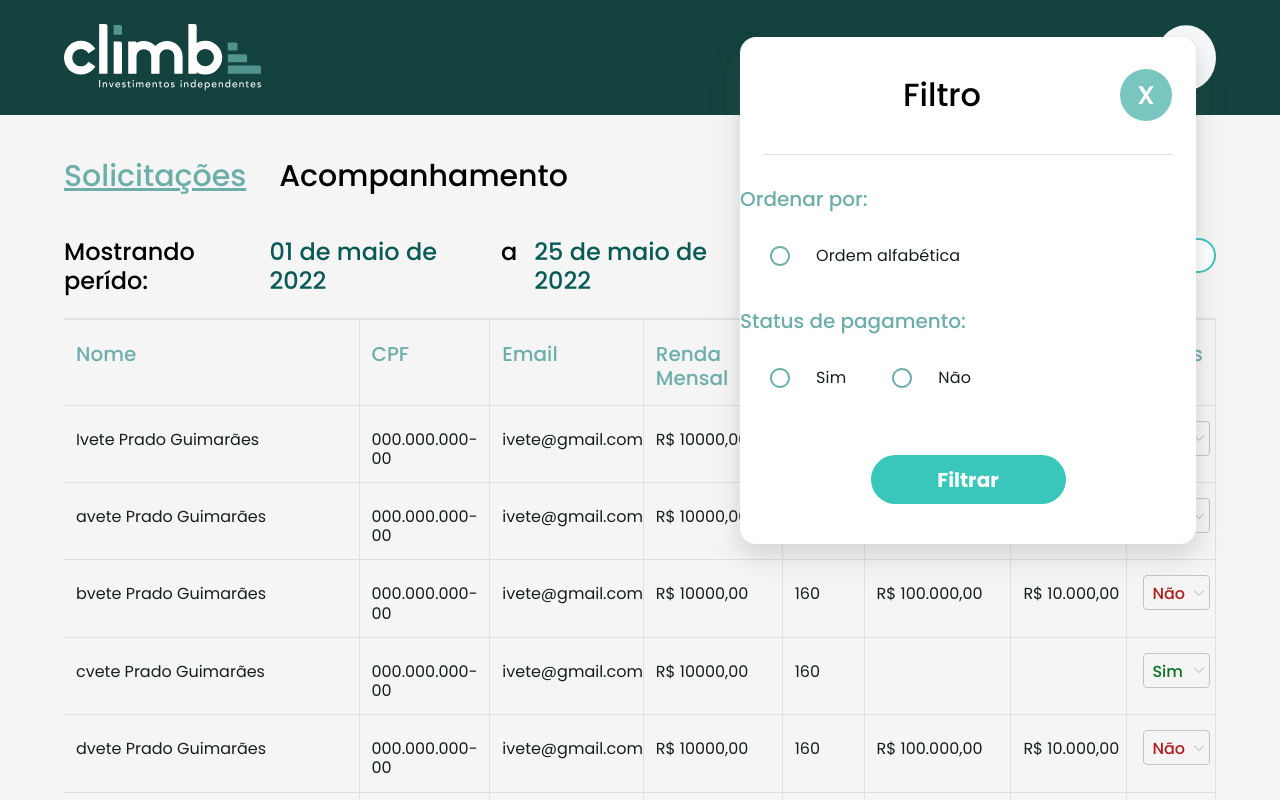
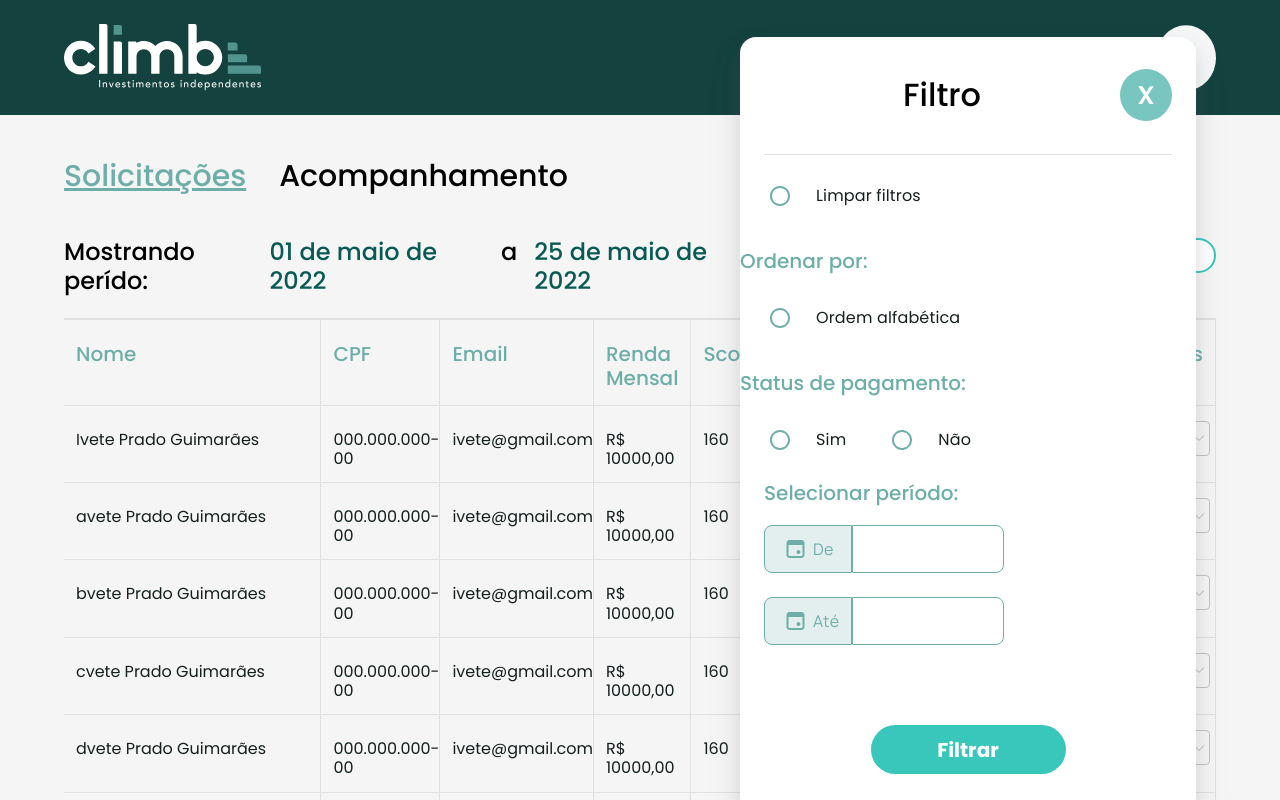
Before and after one commit to feliipedev/climb-dashboard-frontend, a React (Create React App) app: page /solicitacoes in a window 1280 px wide. Both pictures are taken after a click on the button "Filtro". Shown: the top 800 px of the page. Built offline with nearby package versions, Linux system fonts and the light colour scheme.

Commit message:
ajustes no checkbox de ordem alfabetica + refatoração do código + adicionando novos campos e filtro de data na tela de solicitações

```diff
--- a/src/pages/Requests/Requests.tsx
+++ b/src/pages/Requests/Requests.tsx
@@ -14,6 +14,10 @@ import Radio from "@material-ui/core/Radio";
 import RadioGroup from "@material-ui/core/RadioGroup";
 import FormControlLabel from "@material-ui/core/FormControlLabel";
 import FormControl from "@material-ui/core/FormControl";
+import moment from "moment";
+import CalendarIcon from "../../assets/icons/calendar.svg";
+import FilterComponent from "../../components/Filter/Filter";
+
 export interface Loan {
   name: string;
   cpf: string;
@@ -22,17 +26,20 @@ export interface Loan {
   score: string;
   emprestimo: string;
   valorParcela: string;
+  datPag: string;
   status: "Sim" | "Não";
 }
 
 const Requests = (): JSX.Element => {
   const navigate = useNavigate();
   const [openModalFilter, setOpenModalFilter] = useState<boolean>(false);
-  const [select, setSelect] = useState<"Sim" | "Não" | "Order">();
+  const [select, setSelect] = useState<"Sim" | "Não" | "Order" | "Clear">();
   const [pg, setPg] = useState<number>(0);
   const [pp, setPp] = useState<number>(8);
   const [search, setSearch] = useState<string>("");
   const [openModalDetails, setOpenModalDetails] = useState<boolean>(false);
+  const [dateInitial, setDateInitial] = useState<Date>();
+  const [dateEnd, setDateEnd] = useState<Date>();
   const [titleTable, setTitleTable] = useState<string[]>([
     "Nome",
     "CPF",
@@ -41,6 +48,7 @@ const Requests = (): JSX.Element => {
     "Score",
     "Empréstimo",
     "V. Parcela",
+    "Data Pag",
     "Status",
   ]);
   const [bodyTable, setBodyTable] = useState<Loan[]>([
@@ -52,6 +60,7 @@ const Requests = (): JSX.Element => {
       score: "160",
       emprestimo: "R$ 100.000,00",
       valorParcela: "R$ 10.000,00",
+      datPag: "28/11/2022",
       status: "Não",
     },
     {
@@ -62,6 +71,7 @@ const Requests = (): JSX.Element => {
       score: "160",
       emprestimo: "",
       valorParcela: "",
+      datPag: "28/10/2022",
       status: "Sim",
     },
     {
@@ -72,6 +82,7 @@ const Requests = (): JSX.Element => {
       score: "160",
       emprestimo: "R$ 100.000,00",
       valorParcela: "R$ 10.000,00",
+      datPag: "28/09/2022",
       status: "Não",
     },
     {
@@ -82,6 +93,7 @@ const Requests = (): JSX.Element => {
       score: "160",
       emprestimo: "",
       valorParcela: "",
+      datPag: "28/08/2022",
       status: "Sim",
     },
     {
@@ -92,6 +104,7 @@ const Requests = (): JSX.Element => {
       score: "160",
       emprestimo: "R$ 100.000,00",
       valorParcela: "R$ 10.000,00",
+      datPag: "28/07/2022",
       status: "Não",
     },
     {
@@ -102,6 +115,7 @@ const Requests = (): JSX.Element => {
       score: "160",
       emprestimo: "",
       valorParcela: "",
+      datPag: "28/06/2022",
       status: "Sim",
     },
     {
@@ -112,6 +126,7 @@ const Requests = (): JSX.Element => {
       score: "160",
       emprestimo: "R$ 100.000,00",
       valorParcela: "R$ 10.000,00",
+      datPag: "28/05/2022",
       status: "Não",
     },
     {
@@ -122,6 +137,7 @@ const Requests = (): JSX.Element => {
       score: "160",
       emprestimo: "",
       valorParcela: "",
+      datPag: "28/04/2022",
       status: "Sim",
     },
     {
@@ -132,6 +148,7 @@ const Requests = (): JSX.Element => {
       score: "160",
       emprestimo: "R$ 100.000,00",
       valorParcela: "R$ 10.000,00",
+      datPag: "28/03/2022",
       status: "Não",
     },
     {
@@ -142,6 +159,7 @@ const Requests = (): JSX.Element => {
       score: "160",
       emprestimo: "",
       valorParcela: "",
+      datPag: "28/02/2022",
       status: "Sim",
     },
   ]);
@@ -162,9 +180,33 @@ const Requests = (): JSX.Element => {
       setBodyTable(bodyTableAux.filter((item) => item.status === "Não"));
       setOpenModalFilter(false);
     }
-
     if (select === "Sim") {
       setBodyTable(bodyTableAux.filter((item) => item.status === "Sim"));
+      setOpenModalFilter(false);
+    }
+    if (select === "Clear") {
+      setDateInitial(undefined)
+      setDateEnd(undefined)
+      setOpenModalFilter(false);
+      return setBodyTable(bodyTableAux);
+    }
+    if (dateInitial && dateEnd) {
+      var dia = String(dateInitial.getDate()).padStart(2, "0");
+      var mes = String(dateInitial.getMonth() + 1).padStart(2, "0");
+      var ano = dateInitial.getFullYear();
+      const dataI = dia + "/" + mes + "/" + ano;
+      var diaTwo = String(dateEnd.getDate()).padStart(2, "0");
+      var mesTwo = String(dateEnd.getMonth() + 1).padStart(2, "0");
+      var anoTwo = dateEnd.getFullYear();
+      const dataTwo = diaTwo + "/" + mesTwo + "/" + anoTwo;
+      setBodyTable(
+        bodyTableAux.filter((item) => {
+          let date1 = moment(item.datPag, "DD/MM/YYYY").format("YYYYMMDD");
+          let date2 = moment(dataI, "DD/MM/YYYY").format("YYYYMMDD");
+          let date3 = moment(dataTwo, "DD/MM/YYYY").format("YYYYMMDD");
+          return moment(date2).isBefore(date1) && moment(date3).isAfter(date1);
+        })
+      );
       setOpenModalFilter(false);
     }
   };
@@ -180,6 +222,22 @@ const Requests = (): JSX.Element => {
       setBodyTable(bodyTableAux);
     }
   }, [search]);
+
+  const handleFilterDate = (ultimateDate: number) => {
+    var dataUltimateDays = new Date();
+    dataUltimateDays.setDate(dataUltimateDays.getDate() - ultimateDate);
+    var dia = String(dataUltimateDays.getDate()).padStart(2, "0");
+    var mes = String(dataUltimateDays.getMonth() + 1).padStart(2, "0");
+    var ano = dataUltimateDays.getFullYear();
+    const dataAtual = dia + "/" + mes + "/" + ano;
+    setBodyTable(
+      bodyTable.filter((item) => {
+        let date1 = moment(item.datPag, "DD/MM/YYYY").format("YYYYMMDD");
+        let date2 = moment(dataAtual, "DD/MM/YYYY").format("YYYYMMDD");
+        return moment(date1).isAfter(date2);
+      })
+    );
+  };
 
   const pages: number = Math.ceil(bodyTable ? bodyTable.length / pp : 0);
   const startIndex = pg * pp;
@@ -229,6 +287,12 @@ const Requests = (): JSX.Element => {
                   name="row-radio-buttons-group"
                 >
                   <BodyFilter>
+                    <FormControlLabel
+                      value="clear"
+                      control={<Radio />}
+                      label="Limpar filtros"
+                      onChange={() => setSelect("Clear")}
+                    />
                     <p>Ordenar por:</p>
                     <FormControlLabel
                       value="order"
@@ -254,6 +318,29 @@ const Requests = (): JSX.Element => {
                   </BodyFilter>
                 </RadioGroup>
               </FormControl>
+              <SelectDate>
+                <P>Selecionar período:</P>
+                <FlexContainer>
+                  <CalendarDate>
+                    <img src={CalendarIcon} alt="calendario" />
+                    <span>De</span>
+                  </CalendarDate>
+                  <FilterComponent
+                    date={dateInitial as Date}
+                    setDate={setDateInitial}
+                  />
+                </FlexContainer>
+                <FlexContainer>
+                  <CalendarDate>
+                    <img src={CalendarIcon} alt="calendario" />
+                    <span>Até</span>
+                  </CalendarDate>
+                  <FilterComponent
+                    date={dateEnd as Date}
+                    setDate={setDateEnd}
+                  />
+                </FlexContainer>
+              </SelectDate>
               <FilterButtonStyled>
                 <ButtonFilterModal onClick={() => handleFilter()}>
                   Filtrar
@@ -283,6 +370,7 @@ const Requests = (): JSX.Element => {
                 <td>{body.score}</td>
                 <td>{body.emprestimo}</td>
                 <td>{body.valorParcela}</td>
+                <td>{body.datPag}</td>
                 <td>
                   {" "}
                   <SelectModal status={body.status} />
@@ -301,11 +389,19 @@ const Requests = (): JSX.Element => {
           />
         </PaginationStyled>
         <ShowTickets>
-          <p>Mostrar boletos:</p>
-          <ButtonTicket>Últimos 7 dias</ButtonTicket>
-          <ButtonTicket>Últimos 30 dias</ButtonTicket>
-          <ButtonTicket>Últimos 3 meses</ButtonTicket>
-          <ButtonTicket>Últimos 6 meses</ButtonTicket>
+          <p>Acompanhamento:</p>
+          <ButtonTicket onClick={() => handleFilterDate(7)}>
+            Últimos 7 dias
+          </ButtonTicket>
+          <ButtonTicket onClick={() => handleFilterDate(30)}>
+            Últimos 30 dias
+          </ButtonTicket>
+          <ButtonTicket onClick={() => handleFilterDate(90)}>
+            Últimos 3 meses
+          </ButtonTicket>
+          <ButtonTicket onClick={() => handleFilterDate(180)}>
+            Últimos 6 meses
+          </ButtonTicket>
           <ButtonTicket>Escolher período</ButtonTicket>
         </ShowTickets>
         <CircularStyled>
@@ -403,6 +499,7 @@ const DateTitle = styled.p`
 const InputSearch = styled.input`
   border: none;
   border-bottom: 2px solid #39c6bb;
+  background: #F5F5F5;
   max-width: 272px;
   width: 100%;
   padding-left: 12px;
@@ -530,6 +627,7 @@ const HeaderFilter = styled.div`
   justify-content: space-between;
   align-items: center;
   border-bottom: 1px solid #e0e0e0;
+  margin-bottom: 20px;
   p {
     font-family: "Poppins";
     font-style: normal;
@@ -808,3 +906,49 @@ const AlignContainer = styled.div`
   max-width: 200px;
   margin-bottom: 16px;
 `;
+
+const CalendarDate = styled.div`
+  width: 88px;
+  height: 48px;
+  border-radius: 8px 0px 0px 8px;
+  backdrop-filter: blur(20px);
+  background: rgba(110, 174, 169, 0.2);
+  border: 1px solid #6eaea9;
+  padding: 15px 18px 15px 21px;
+  display: flex;
+  justify-content: space-between;
+  align-items: center;
+  font-family: "Manrope", "Poppins";
+  font-style: normal;
+  font-weight: 400;
+  font-size: 16px;
+  line-height: 150%;
+  letter-spacing: 0.0168em;
+  color: #6eaea9;
+  cursor: pointer;
+  margin-left: 24px;
+  span {
+    margin-left: 8px;
+    font-family: "Manrope", "Poppins";
+    font-style: normal;
+    font-weight: 400;
+    font-size: 16px;
+    line-height: 150%;
+    letter-spacing: 0.0168em;
+    color: #6eaea9;
+  }
+`;
+
+const SelectDate = styled.div``;
+
+const P = styled.div`
+  font-family: "Poppins";
+  font-style: normal;
+  font-weight: 500;
+  font-size: 20px;
+  line-height: 120%;
+  color: #6eaea9;
+  margin-top: 20px;
+  margin-bottom: 20px;
+  margin-left: 24px;
+`;
--- a/src/pages/SideDish/SideDish.tsx
+++ b/src/pages/SideDish/SideDish.tsx
@@ -30,13 +30,14 @@ export interface Loan {
 const SideDish = (): JSX.Element => {
   const navigate = useNavigate();
   const [openModalFilter, setOpenModalFilter] = useState<boolean>(false);
-  const [selectData, setSelectData] = useState<boolean>(false);
-  const [select, setSelect] = useState<"Pendente" | "Efetuado" | "Order">();
+  const [select, setSelect] = useState<
+    "Pendente" | "Efetuado" | "Order" | "Clear"
+  >();
   const [pg, setPg] = useState<number>(0);
   const [pp, setPp] = useState<number>(8);
   const [search, setSearch] = useState<string>("");
+  const [openDateInitial, setOpenDateInitial] = useState(false);
   const [dateInitial, setDateInitial] = useState<Date>();
-  const [openDateInitial, setOpenDateInitial] = useState(false);
   const [dateEnd, setDateEnd] = useState<Date>();
   const [openModalDetails, setOpenModalDetails] = useState<boolean>(false);
   const [titleTable, setTitleTable] = useState<string[]>([
@@ -336,6 +337,13 @@ const SideDish = (): JSX.Element => {
       setOpenModalFilter(false);
     }
 
+    if (select === "Clear") {
+      setDateInitial(undefined);
+      setDateEnd(undefined);
+      setOpenModalFilter(false);
+      return setBodyTable(bodyTableAux);
+    }
+
     if (dateInitial && dateEnd) {
       var dia = String(dateInitial.getDate()).padStart(2, "0");
       var mes = String(dateInitial.getMonth() + 1).padStart(2, "0");
@@ -434,9 +442,14 @@ const SideDish = (): JSX.Element => {
                     aria-labelledby="demo-radio-buttons-group-label"
                     name="radio-buttons-group"
                   >
+                    <FormControlLabel
+                      value="clear"
+                      control={<Radio />}
+                      label="Limpar filtros"
+                      onChange={() => setSelect("Clear")}
+                    />
                     <CollumnContainer>
                       <p>Ordenar por:</p>
-
                       <FormControlLabel
                         value="other"
                         control={<Radio />}
@@ -444,7 +457,6 @@ const SideDish = (): JSX.Element => {
                         onChange={() => setSelect("Order")}
                       />
                     </CollumnContainer>
-
                     <p>Status de pagamento:</p>
                     <FlexContainer>
                       <FormControlLabel
@@ -465,7 +477,7 @@ const SideDish = (): JSX.Element => {
                 <SelectDate>
                   <p>Selecionar período:</p>
                   <FlexContainer>
-                    <CalendarDate onClick={() => setOpenDateInitial(true)}>
+                    <CalendarDate>
                       <img src={CalendarIcon} alt="calendario" />
                       <span>De</span>
                     </CalendarDate>
@@ -475,7 +487,7 @@ const SideDish = (): JSX.Element => {
                     />
                   </FlexContainer>
                   <FlexContainer>
-                    <CalendarDate onClick={() => setOpenDateInitial(true)}>
+                    <CalendarDate>
                       <img src={CalendarIcon} alt="calendario" />
                       <span>Até</span>
                     </CalendarDate>
@@ -536,7 +548,7 @@ const SideDish = (): JSX.Element => {
           />
         </PaginationStyled>
         <ShowTickets>
-          <p>Mostrar boletos:</p>
+          <p>Acompanhamento:</p>
           <ButtonTicket onClick={() => handleFilterDate(7)}>
             Últimos 7 dias
           </ButtonTicket>
@@ -646,6 +658,7 @@ const DateTitle = styled.p`
 const InputSearch = styled.input`
   border: none;
   border-bottom: 2px solid #39c6bb;
+  background: #f5f5f5;
   max-width: 272px;
   width: 100%;
   padding-left: 12px;
@@ -768,6 +781,7 @@ const HeaderFilter = styled.div`
   max-width: 408px;
   width: 100%;
   margin: 0 auto;
+  margin-bottom: 20px;
   padding: 32px 0 33px 0;
   display: flex;
   justify-content: space-between;
@@ -1089,14 +1103,17 @@ const CalendarDate = styled.div`
   }
 `;
 
-const SelectDate = styled.div``;
-
-const CalendarStyled = styled.div<{ isOpen: boolean }>`
-  visibility: ${(props) => (props.isOpen ? "visible" : "hidden")};
-  display: ${(props) => (props.isOpen ? "block" : "none")};
-  opacity: ${(props) => (props.isOpen ? 1 : 0)};
-  position: absolute;
-  z-index: 2;
+const SelectDate = styled.div`
+  p {
+    font-family: "Poppins";
+    font-style: normal;
+    font-weight: 500;
+    font-size: 20px;
+    line-height: 120%;
+    margin-top: 32px;
+    color: #6eaea9;
+    margin-bottom: 24px;
+  }
 `;
 
 const FilterButtonStyled = styled.div`
--- a/src/styles/globalStyle.ts
+++ b/src/styles/globalStyle.ts
@@ -213,4 +213,7 @@ export default createGlobalStyle`
   .iocJID p {
     margin-left: 24px;
   }
+  .kJCoWD p {
+    margin-left: 24px !important;
+  }
 `;
```
Lines whose indentation alone changed are shown as unchanged.
